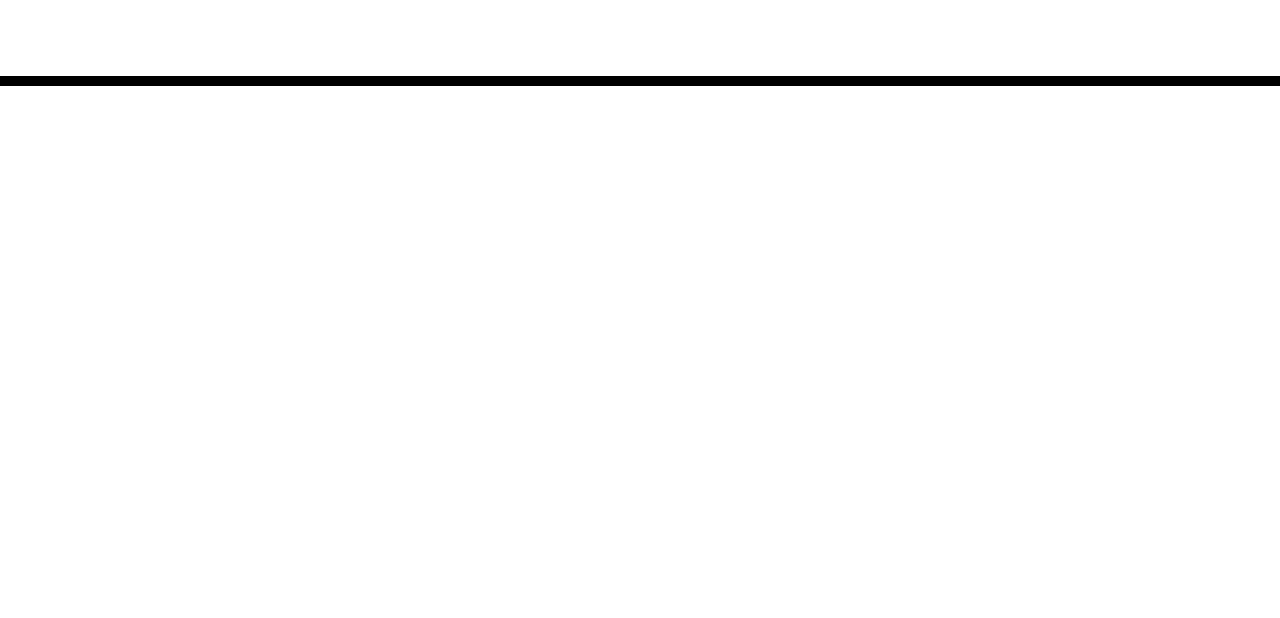
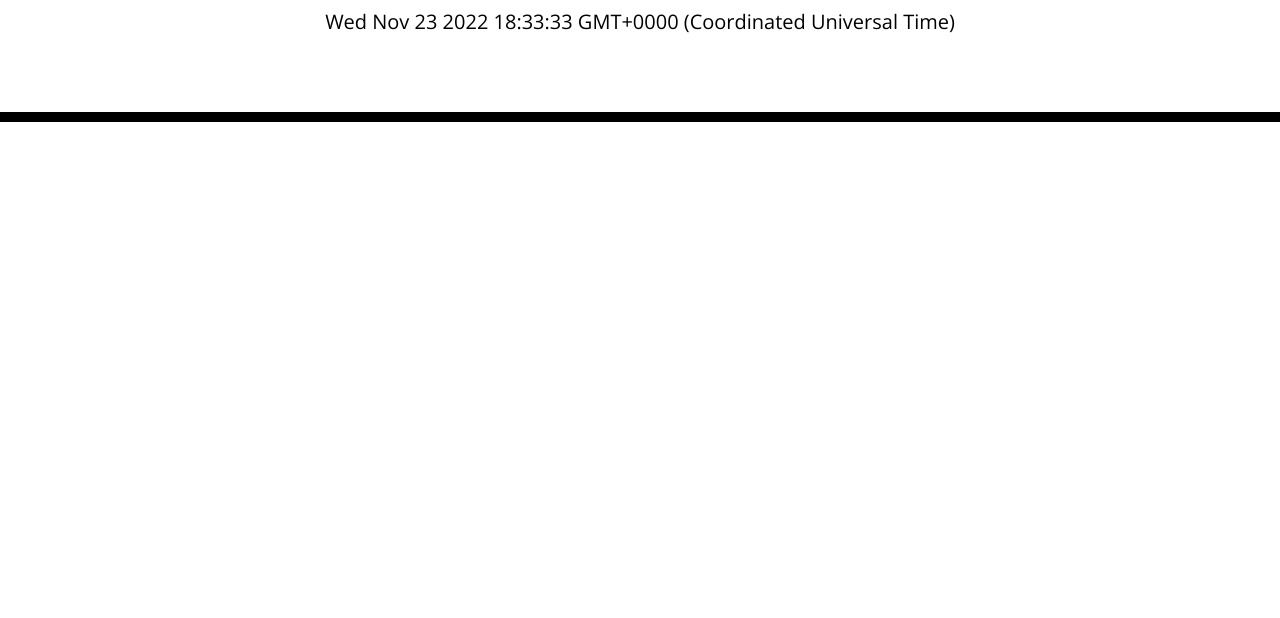
Before and after one commit to RAXOPAGNE/workday-calendar, a plain HTML site: page index.html in a window 1280 px wide. Shown: the part 182-800 px from the top of the page. Drawn offline with nearby package versions, Linux system fonts and the light colour scheme.

Commit message:
Added time and date into the HTML

```diff
--- a/index.html
+++ b/index.html
@@ -27,6 +27,12 @@
       <h1 class="display-3">Work Day Scheduler</h1>
       <p class="lead">A simple calendar app for scheduling your work day</p>
       <p id="currentDay" class="lead"></p>
+
+      <script>
+        const d = new Date();
+        document.getElementById("currentDay").innerHTML = d;
+      </script>
+
     </header>
     <div class="container">
       <!-- Timeblocks go here -->
```
